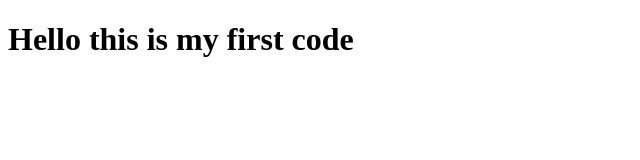
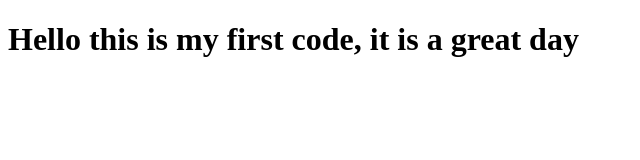
Before and after one commit to harmandubb/test.Coursera, a plain HTML site: page site/index.html in a window 1280 px wide. Shown: the whole page, without its empty margins (0-640 px from the left). Drawn offline with Linux system fonts and the light colour scheme.

Commit message:
small addition to our page content.

```diff
--- a/site/index.html
+++ b/site/index.html
@@ -4,6 +4,6 @@
 	<title>Hello this is my first code??</title>
 </head>
 <body>
-<h1> Hello this is my first code </h1>
+<h1> Hello this is my first code, it is a great day</h1>
 </body>
 </html>
```
